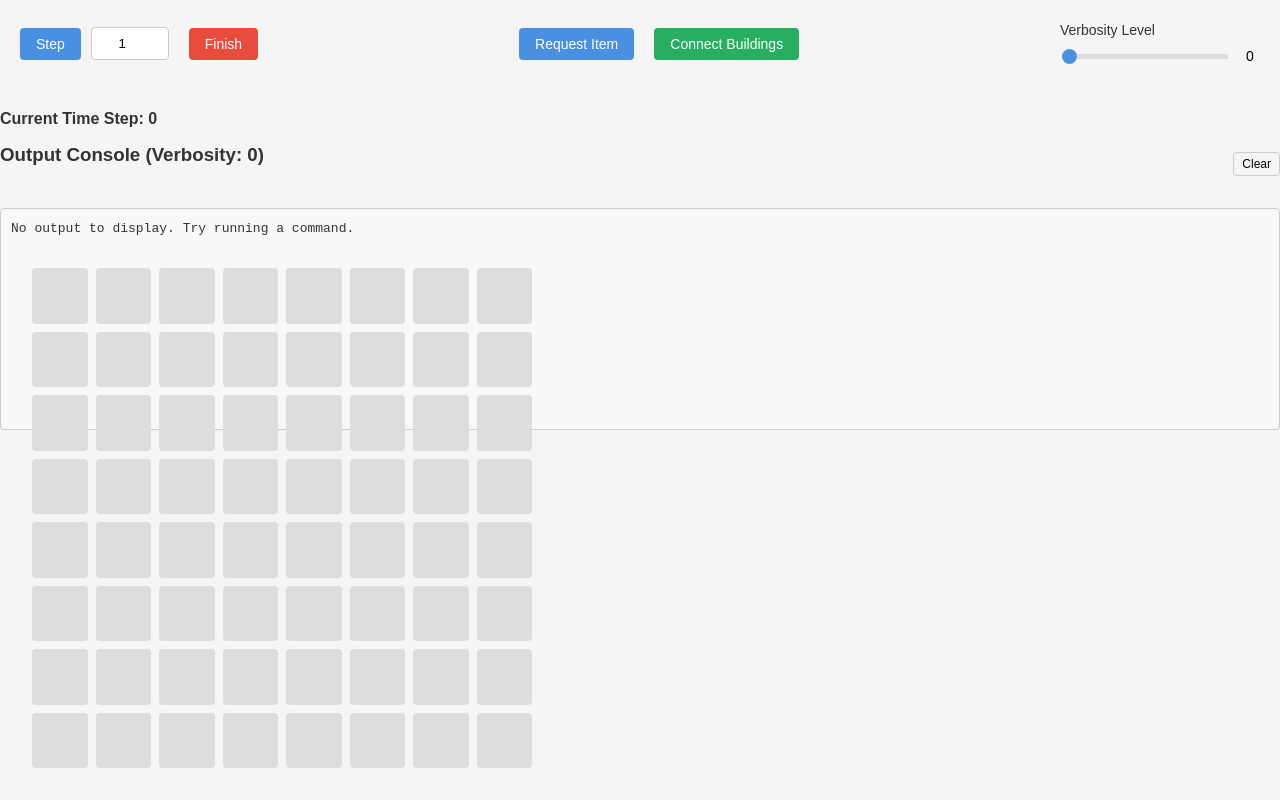
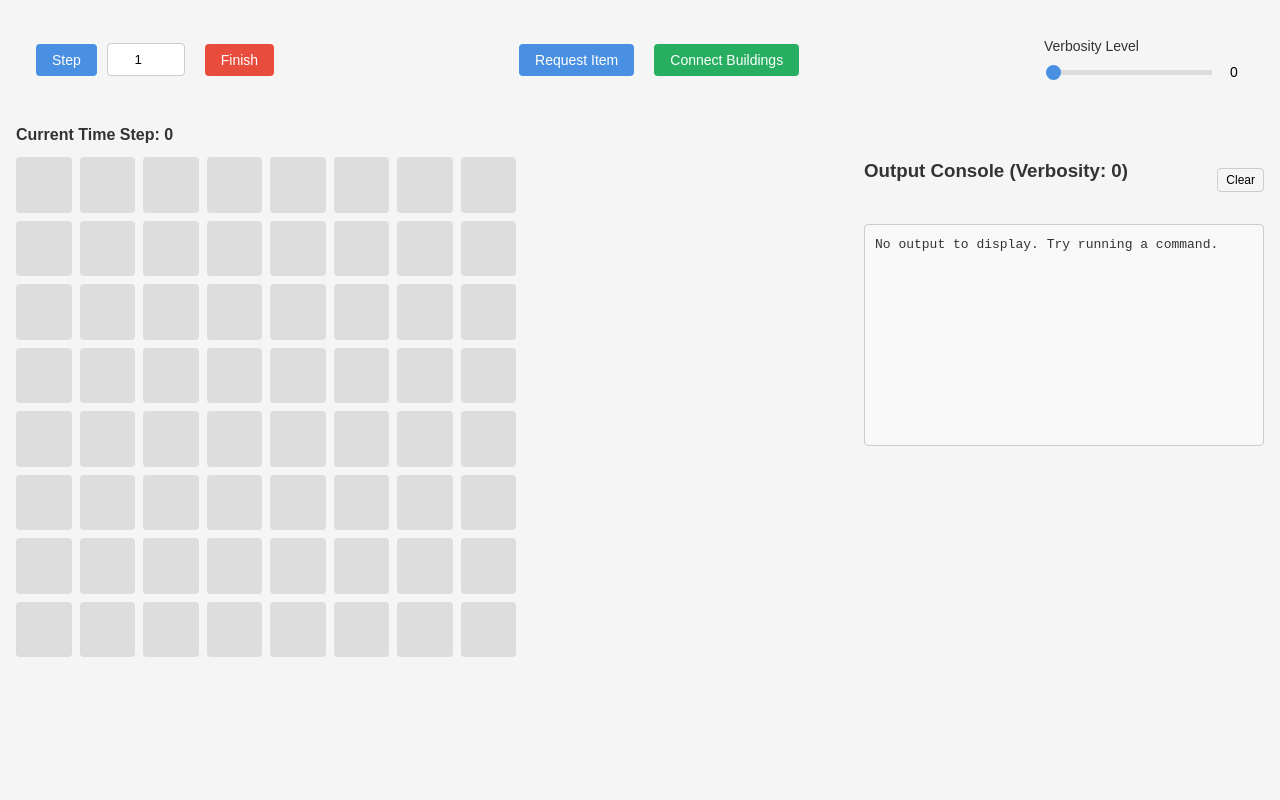
Before and after one commit to gli81/factorySimulation, a React (Vite) app in the folder factoryUI/: page / in a window 1280 px wide. Built offline with nearby package versions, Linux system fonts and the light colour scheme.

Commit message:
Window fix

```diff
--- a/factoryUI/src/App.css
+++ b/factoryUI/src/App.css
@@ -1,46 +1,3 @@
-/* #root {
-  max-width: 1280px;
-  margin: 0 auto;
-  padding: 2rem;
-  text-align: center;
-}
-
-.logo {
-  height: 6em;
-  padding: 1.5em;
-  will-change: filter;
-  transition: filter 300ms;
-}
-.logo:hover {
-  filter: drop-shadow(0 0 2em #646cffaa);
-}
-.logo.react:hover {
-  filter: drop-shadow(0 0 2em #61dafbaa);
-}
-
-@keyframes logo-spin {
-  from {
-    transform: rotate(0deg);
-  }
-  to {
-    transform: rotate(360deg);
-  }
-}
-
-@media (prefers-reduced-motion: no-preference) {
-  a:nth-of-type(2) .logo {
-    animation: logo-spin infinite 20s linear;
-  }
-}
-
-.card {
-  padding: 2em;
-}
-
-.read-the-docs {
-  color: #888;
-} */
-
 /* Reset layout */
 html, body, #root {
   margin: 0;
@@ -56,46 +13,24 @@ html, body, #root {
   width: 100vw;
   height: 100vh;
   overflow: hidden;
+  padding: 16px;
+  box-sizing: border-box;
 }
-
-/* Button styling */
-/* .request-button {
-  padding: 0.75rem 1.5rem;
-  font-size: 1.1rem;
-  margin-bottom: 1rem;
-  background-color: #007bff;
-  color: white;
-  border: none;
-  border-radius: 8px;
-  cursor: pointer;
-  transition: background 0.3s;
-}
-
-.request-button:hover {
-  background-color: #0056b3;
-} */
 
 /* Grid layout */
 .grid-container {
-  position:absolute;
-  bottom: 2rem;
-  left: 2rem;
   display: grid;
   grid-template-columns: repeat(8, 1fr);
   grid-template-rows: repeat(8, 1fr);
   gap: 8px;
-  width: min(40vw, 500px);
-  height: min(40vw, 500px);
+  width: 100%;
+  height: 100%;
 }
 
 .grid-wrapper {
-  position: absolute;
-  bottom: 2rem;
-  left: 2rem;
-  display: grid;
-  gap: 8px;
-  width: min(40vw, 500px);
-  height: min(40vw, 500px);
+  position: relative;
+  width: 100%;
+  height: 100%;
 }
 
 .grid-cell {
--- a/factoryUI/src/App.jsx
+++ b/factoryUI/src/App.jsx
@@ -37,14 +37,19 @@ const TimeStepDisplay = styled.div`
 const MainContent = styled.div`
   display: flex;
   gap: 20px;
+  position: relative;
+  height: calc(100vh - 150px);
 `;
 
 const GridSection = styled.div`
   flex: 2;
+  position: relative;
 `;
 
 const ConsoleSection = styled.div`
   flex: 1;
+  min-width: 300px;
+  max-width: 400px;
 `;
 
 const SectionTitle = styled.h3`
@@ -199,6 +204,29 @@ function App() {
       <TimeStepDisplay>Current Time Step: {currentStep}</TimeStepDisplay>
 
       <MainContent>
+        <GridSection>
+          <div
+            className="grid-wrapper"
+            style={{
+              position: "relative",
+              width: "min(40vw, 500px)",
+              height: "min(40vw, 500px)"
+            }}
+          >
+            <div
+              className="grid-container"
+              style={{
+                position: "static",
+                gridTemplateColumns: `repeat(${cols}, 1fr)`,
+                gridTemplateRows: `repeat(${rows}, 1fr)`,
+              }}
+            >
+              {Array.from({ length: total }).map((_, i) => (
+                <Cell key={i} />
+              ))}
+            </div>
+          </div>
+        </GridSection>
 
         <ConsoleSection>
           <div style={{ display: 'flex', justifyContent: 'space-between', alignItems: 'center' }}>
@@ -229,17 +257,12 @@ function App() {
         recipes={dummyRecipes}
       />
 
-      <div
-        className="grid-container"
-        style={{
-          gridTemplateColumns: `repeat(${cols}, 1fr)`,
-          gridTemplateRows: `repeat(${rows}, 1fr)`,
-        }}
-      >
-        {Array.from({ length: total }).map((_, i) => (
-          <Cell key={i} />
-        ))}
-      </div>
+      <ConnectionModal
+        isOpen={isConnectionModalOpen}
+        onClose={() => setIsConnectionModalOpen(false)}
+        onSubmit={handleConnectionSubmit}
+        buildings={dummyBuildings}
+      />
     </div>
   );
 }
```
